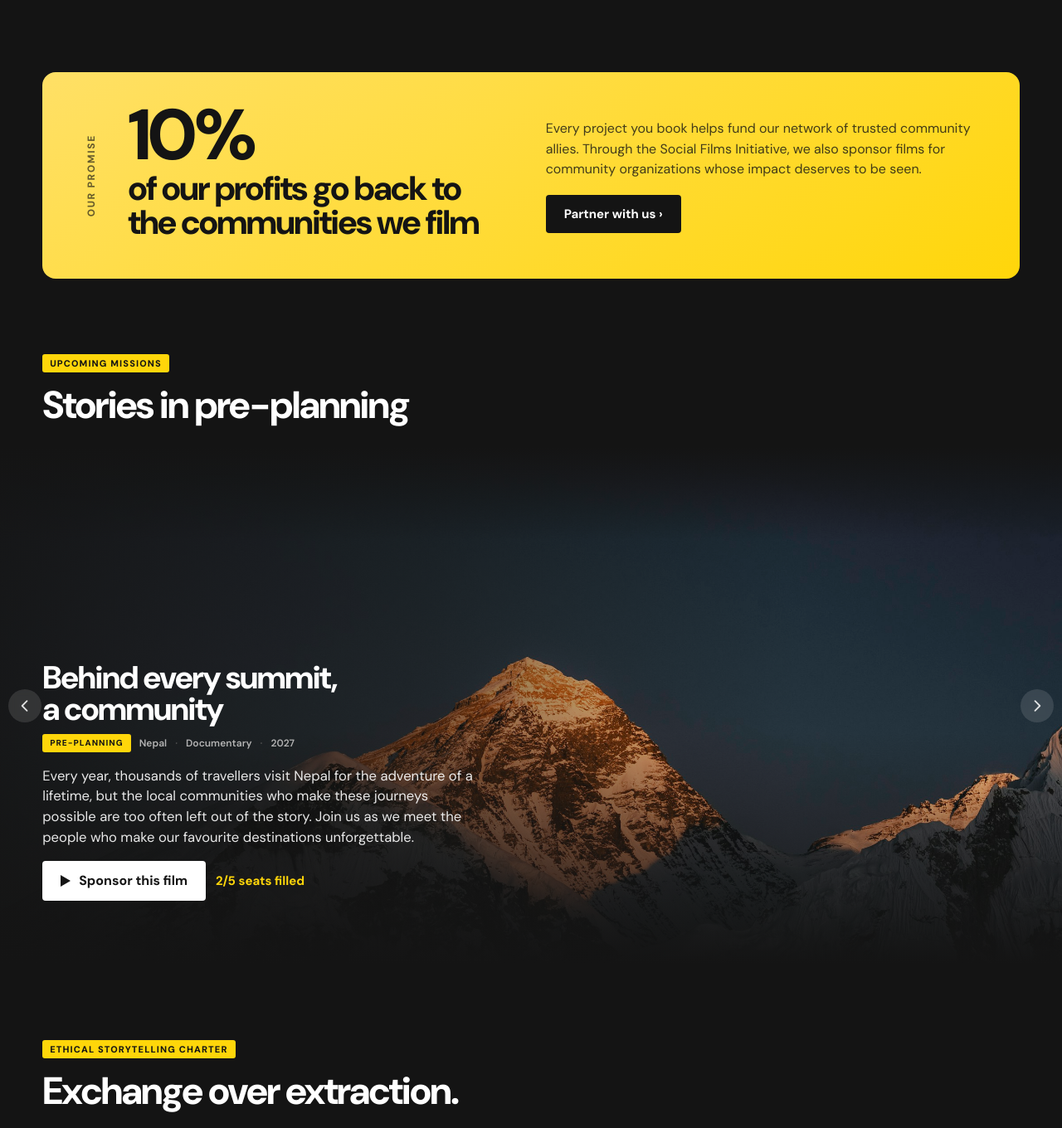
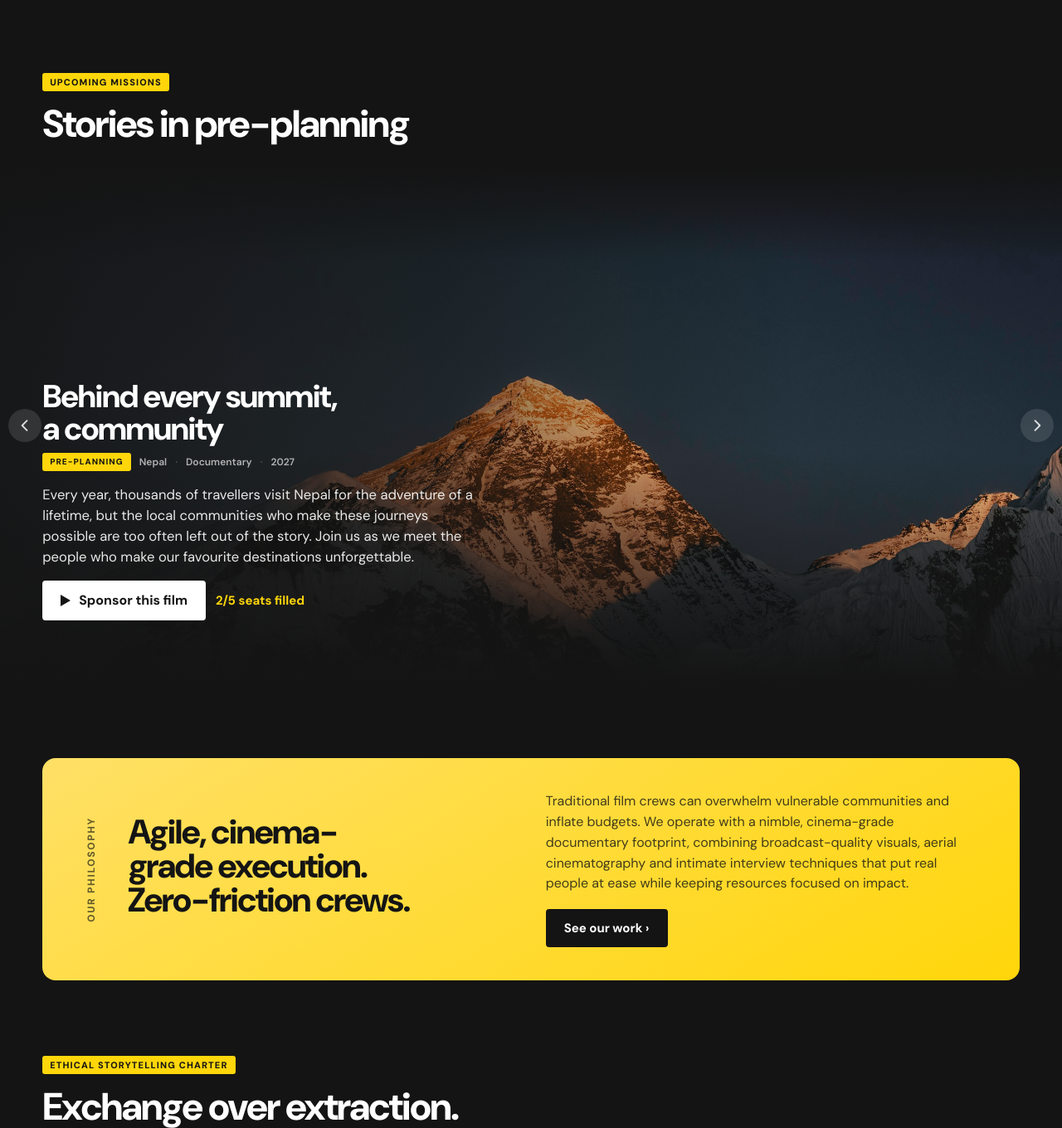
Before and after one commit to SocialFilms/social-world, a plain HTML site: page social-films-website/initiative.html in a window 1280 px wide. Shown: the part 1178-2538 px from the top of the page at 83% size. Drawn offline with Linux system fonts and the light colour scheme.

Commit message:
Drop "social enterprise" wording; rearrange 10% and philosophy boxes
- Replace "social enterprise" with "impact-driven production house" in
  titles, descriptions, the home snapshot label and the contact form
- Services: 10% box near the top; "Zero-friction crews" heading
- The Initiative: 10% box removed, philosophy box added

Co-Authored-By: Claude Opus 5.5 <noreply@anthropic.com>

```diff
--- a/social-films-website/initiative.html
+++ b/social-films-website/initiative.html
@@ -6,7 +6,7 @@
 <link rel="icon" href="favicon.svg" type="image/svg+xml">
 <link rel="icon" href="favicon.ico" sizes="any">
 <title>The Social Films Initiative — Pro-bono documentary storytelling for grassroots organizations</title>
-<meta name="description" content="The Social Films Initiative sponsors documentary production for grassroots community organizations through cross-subsidized revenue, brand and foundation sponsorships, and social enterprise grants.">
+<meta name="description" content="The Social Films Initiative sponsors documentary production for grassroots community organizations, funded by 10% of Social Films&rsquo; profits, brand and foundation sponsorships, and grants.">
 <meta name="theme-color" content="#141414">
 <link rel="preload" href="assets/fonts/dm-sans-latin.woff2" as="font" type="font/woff2" crossorigin>
 <link rel="stylesheet" href="styles.css?v=44">
@@ -60,20 +60,6 @@
     </div>
   </section>
 
-  <section class="section--pad" style="padding-top:0;">
-    <div class="wrap flagship flagship--promise">
-      <div class="rail">OUR PROMISE</div>
-      <div class="pc-cols">
-        <div class="pc-head">
-          <h2><span class="pc-num">10%</span> of our profits go back to the communities we film</h2>
-        </div>
-        <div class="pc-body">
-          <p>Every project you book helps fund our network of trusted community allies. Through the Social Films Initiative, we also sponsor films for community organizations whose impact deserves to be seen.</p>
-          <a href="contact.html?topic=sponsor">Partner with us ›</a>
-        </div>
-      </div>
-    </div>
-  </section>
 
   <section class="missions-block" aria-labelledby="missions-h">
     <div class="wrap-g">
@@ -113,6 +99,21 @@
     </div>
     <button class="mc-arrow mc-prev" type="button" aria-label="Previous mission"><svg width="20" height="20" viewBox="0 0 24 24" aria-hidden="true"><path d="M15 5l-7 7 7 7" fill="none" stroke="currentColor" stroke-width="2.2" stroke-linecap="round" stroke-linejoin="round"/></svg></button>
     <button class="mc-arrow mc-next" type="button" aria-label="Next mission"><svg width="20" height="20" viewBox="0 0 24 24" aria-hidden="true"><path d="M9 5l7 7-7 7" fill="none" stroke="currentColor" stroke-width="2.2" stroke-linecap="round" stroke-linejoin="round"/></svg></button>
+    </div>
+  </section>
+
+  <section class="section--pad">
+    <div class="wrap flagship flagship--promise">
+      <div class="rail">OUR PHILOSOPHY</div>
+      <div class="pc-cols">
+        <div class="pc-head">
+          <h2>Agile, cinema-grade execution. Zero-friction crews.</h2>
+        </div>
+        <div class="pc-body">
+          <p>Traditional film crews can overwhelm vulnerable communities and inflate budgets. We operate with a nimble, cinema-grade documentary footprint, combining broadcast-quality visuals, aerial cinematography and intimate interview techniques that put real people at ease while keeping resources focused on impact.</p>
+          <a href="work.html">See our work ›</a>
+        </div>
+      </div>
     </div>
   </section>
 
```
Also changed, not shown: social-films-website/about.html (+2 -2 lines), social-films-website/contact.html (+1 -1 lines), social-films-website/index.html (+3 -3 lines), social-films-website/services.html (+17 -1 lines).
